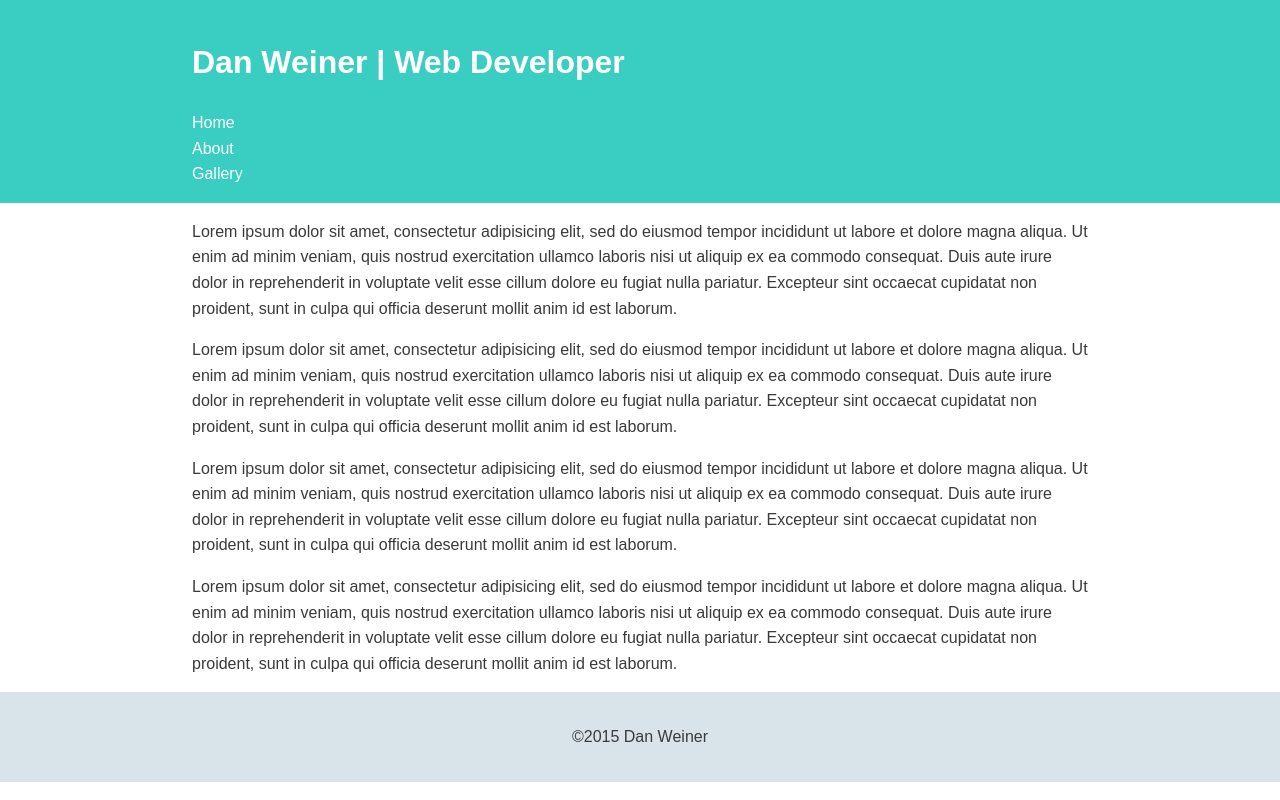
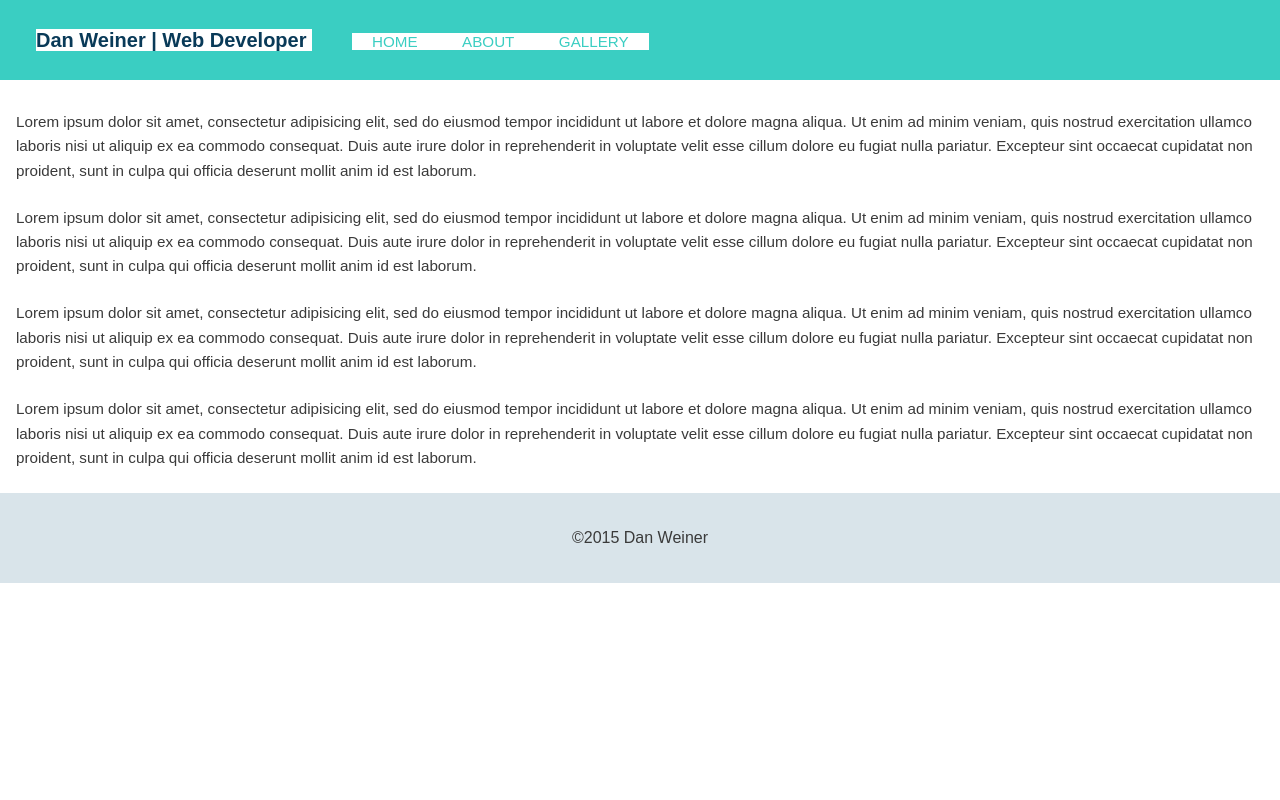
Before and after one commit to danweiner/project-portfolio, a plain HTML site: page index.html in a window 1280 px wide. Drawn offline with Linux system fonts and the light colour scheme.

Commit message:
updated nav styles

```diff
--- a/index.html
+++ b/index.html
@@ -7,6 +7,7 @@
 	<link rel="stylesheet" type="text/css" href="style.css">
 </head>
 <body>
+	<div class="wrap">
 		<div class="main-header">
 			<div class="container">
 				<h1 class="name"><a href="index.html">Dan Weiner | Web Developer </a> </h1>
@@ -19,6 +20,7 @@
 		</div>
 
 		<div class="container">
+			<div class="primary col">
 				<p>Lorem ipsum dolor sit amet, consectetur adipisicing elit, sed do eiusmod
 				tempor incididunt ut labore et dolore magna aliqua. Ut enim ad minim veniam,
 				quis nostrud exercitation ullamco laboris nisi ut aliquip ex ea commodo
@@ -32,7 +34,9 @@
 				consequat. Duis aute irure dolor in reprehenderit in voluptate velit esse
 				cillum dolore eu fugiat nulla pariatur. Excepteur sint occaecat cupidatat non
 				proident, sunt in culpa qui officia deserunt mollit anim id est laborum.</p>
+			</div><!--/.primary -->
 
+			<div class="secondary col">
 				<p>Lorem ipsum dolor sit amet, consectetur adipisicing elit, sed do eiusmod
 				tempor incididunt ut labore et dolore magna aliqua. Ut enim ad minim veniam,
 				quis nostrud exercitation ullamco laboris nisi ut aliquip ex ea commodo
@@ -46,7 +50,9 @@
 				consequat. Duis aute irure dolor in reprehenderit in voluptate velit esse
 				cillum dolore eu fugiat nulla pariatur. Excepteur sint occaecat cupidatat non
 				proident, sunt in culpa qui officia deserunt mollit anim id est laborum.</p>
-	</div>
+			</div><!--/.secondary -->
+		</div><!--/.container -->
+	</div> <!--/.wrap -->
 
 	<footer class="main-footer">
 		<span>&copy;2015 Dan Weiner</span>
--- a/style.css
+++ b/style.css
@@ -1,32 +1,72 @@
 
 /* =================================
-  Base Element Styles
+  Base Styles
 ==================================== */
 
+* {
+	box-sizing: border-box;
+}
+
 body {
+	font-family: 'Varela Round', sans-serif;
 	line-height: 1.6;
 	color: #3a3a3a;
 }
 
+p {
+	font-size: .95em;
+	margin-bottom: 1.5em;
+}
+
 a {
-	color: #fff;
+	color: #093a58;
 	text-decoration: none;
 }
+
 
 /* =================================
   Base Layout Styles
 ==================================== */
 
+/* ---- Navigation ---- */
+
+.name {
+	font-size: 1.25em;
+}
+
+.name,
+.main-nav,
+.main-nav li {
+	text-align: center;
+	background: #fff;
+	margin-right: 20px;
+	margin-left: 20px;
+	display: inline;
+}
+
+.main-nav a {
+	font-size: .95em;
+	color: #3acec2;
+	text-transform: uppercase;
+}
+
+.main-nav a:hover {
+	color: #093a58;
+}
+
+
 /* ---- Layout Containers ---- */
 
 .container {
-	width: 70%;
-	margin: 0 auto;
+	padding-left: 1em;
+	padding-right: 1em;
 }
 
 .main-header {
+	padding-top: 1.5em;
+	padding-bottom: 1.5em;
 	background: #3acec2;
-	padding: 1em 0;
+	margin-bottom: 30px;
 }
 
 .main-footer {
@@ -34,5 +74,3 @@ a {
 	padding: 2em 0;
 	background: #d9e4ea;
 }
-
-/* ---- Page Elements ---- */
```
Lines whose indentation alone changed are shown as unchanged.
